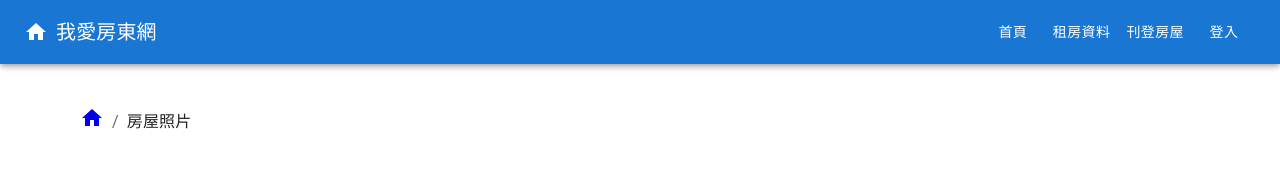
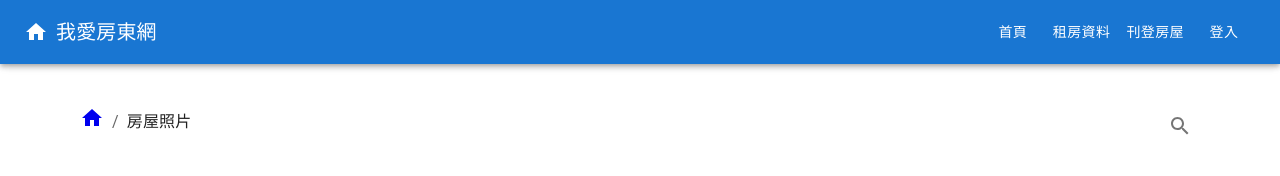
Before and after one commit to poyang31/atari_show, a React (Create React App) app: page /#/ in a window 1280 px wide. Shown: the top 176 px of the page. Built offline with nearby package versions, Linux system fonts and the light colour scheme; grey boxes are pictures that could not be loaded.

Commit message:
tidy codes

```diff
--- a/src/component/Footer/Footer.css
+++ b/src/component/Footer/Footer.css
@@ -4,5 +4,5 @@
 }
 
 .link:hover {
-    color: #00f;
+    color: #ccc;
 }
--- a/src/component/IndexPage/IndexPage.js
+++ b/src/component/IndexPage/IndexPage.js
@@ -1,14 +1,17 @@
 import React, {useEffect, useState} from "react"
 import {Link} from "react-router-dom";
+import SearchIcon from "@mui/icons-material/Search";
 import SelectBar from "../SelectBar/SelectBar";
 import BreadCrumbs from "../BreadCrumb/BreadCrumb";
 
 import {
     Box,
+    IconButton,
     ImageList,
     ImageListItem,
     ImageListItemBar,
-    Pagination
+    Pagination,
+    Popover
 } from "@mui/material";
 
 function IndexPage(props) {
@@ -38,17 +41,53 @@ function IndexPage(props) {
         Loop();
     }, []);
 
+    const [anchorEl, setAnchorEl] = useState(null);
+
+    const handleClick = (event) => {
+        setAnchorEl(event.currentTarget);
+    };
+
+    const handleClose = () => {
+        setAnchorEl(null);
+    };
+
+    const open = Boolean(anchorEl);
+    const id = open ? "simple-popover" : undefined;
+
     const handlePageClick = (e) => {
         setPage(e.target.firstChild.textContent);
     }
 
     return (
-        <Box sx={{display: "flex", flexDirection: "column", minHeight: 800}}>
-            <Box hidden>
-                <SelectBar cityData={cityData}/>
+        <Box sx={{
+            display: "flex",
+            flexDirection: "column",
+            minHeight: 800
+        }}>
+            <Box sx={{
+                display: "flex",
+                justifyContent: "space-between",
+                px: 10,
+                pt: 3
+            }}>
+                <BreadCrumbs/>
+                <IconButton aria-describedby={id} variant="contained" onClick={handleClick}>
+                    <SearchIcon />
+                </IconButton>
+                <Popover
+                    id={id}
+                    open={open}
+                    anchorEl={anchorEl}
+                    onClose={handleClose}
+                    anchorOrigin={{
+                        vertical: "bottom",
+                        horizontal: "left",
+                    }}
+                >
+                    <SelectBar cityData={cityData}/>
+                </Popover>
             </Box>
-            <Box sx={{px: 10, py: 3}}>
-                <BreadCrumbs/>
+            <Box sx={{px: 10, pb: 3}}>
                 <ImageList cols={4} rowHeight={250}
                     sx={{
                         width: "auto",
--- a/src/component/SelectBar/SelectBar.js
+++ b/src/component/SelectBar/SelectBar.js
@@ -1,4 +1,3 @@
-
 import React, { useState } from "react";
 import { useSelector } from "react-redux";
 
@@ -9,18 +8,18 @@ import Typography from "@mui/material/Typography";
 import ExpandMoreIcon from "@mui/icons-material/ExpandMore";
 
 import {
-    Box,
-    Grid,
-    Paper,
-    Button
+    Button,
+    Card,
+    CardContent,
+    CardActions
 } from "@mui/material";
 
 import LocationOptions from "./LocationOptions";
 import ConditionOptions from "./ConditionOptions";
 
 function SelectBar(props) {
+    const { cityData } = props;
     const SearchData = useSelector(state => state.Search);
-    const { cityData } = props;
     const [expanded, setExpanded] = useState("panel1");
 
     const handleChange = (panel) => (event, isExpanded) => {
@@ -30,28 +29,13 @@ function SelectBar(props) {
     const onSubmit = () => {
         console.log("送出");
         console.log(SearchData)
-    }
+    };
 
     return (
-        <Box sx={{
-            minHeight: 100,
-            backgroundColor: "text.disabled",
-            display: "flex",
-            alignItems: "flex-start",
-            justifyContent: "center",
-
+        <Card sx={{
+            maxWidth: "300px"
         }}>
-            <Paper sx={{
-                p: "10px",
-                display: "flex",
-                flexDirection: "column",
-                width: "100%",
-
-            }}>
-                <Box >
-                    <Grid container columns={16} rowSpacing={{ md: 1 }} sx={{ justifyContent: "center" }}>
-                        <Grid item md={4}></Grid>
-                        <Grid item md={8}>
+            <CardContent>
                 <Accordion expanded={expanded === "panel1"} onChange={handleChange("panel1")}>
                     <AccordionSummary
                         expandIcon={<ExpandMoreIcon />}
@@ -78,17 +62,11 @@ function SelectBar(props) {
                         <ConditionOptions cityData={cityData} />
                     </AccordionDetails>
                 </Accordion>
-                        </Grid>
-                        <Grid item md={4}></Grid>
-                        <Grid item md={4}></Grid>
-                        <Grid item md={8}>
+            </CardContent>
+            <CardActions sx={{justifyContent: "right"}}>
                 <Button variant='outlined' onClick={onSubmit}>搜尋</Button>
-                        </Grid>
-                        <Grid item md={4}></Grid>
-                    </Grid>
-                </Box>
-            </Paper>
-        </Box>
+            </CardActions>
+        </Card>
     )
 }
 
```
Lines whose indentation alone changed are shown as unchanged.
